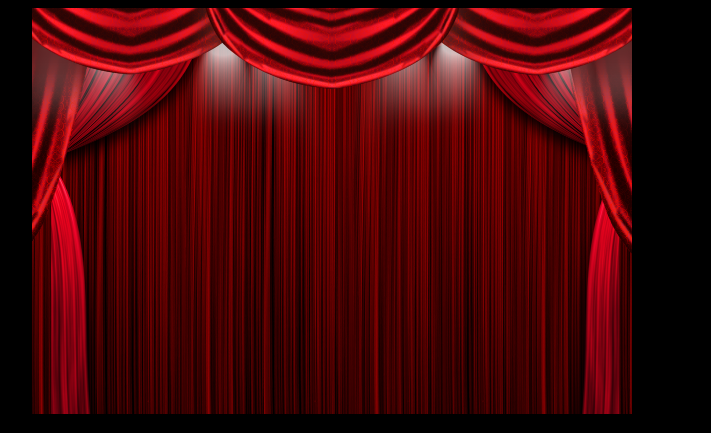
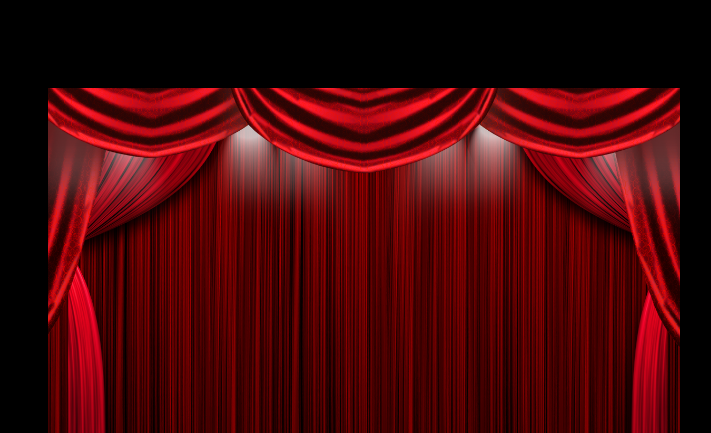
Before and after one commit to alexey-khisamutdinov/grainspikes-stub, a plain HTML site: page index.html in a window 1280 px wide. Shown: the top 433 px of the page, without its empty margins (276-987 px from the left). Drawn offline with Linux system fonts and the light colour scheme.

Commit message:
fix centring

```diff
--- a/css/styles.css
+++ b/css/styles.css
@@ -2,7 +2,7 @@ body {
     background-color: black;
 }
 div.verticalhorizontal {
-    display: table-cell;
+    margin-top: 7%;
     text-align: center;
     vertical-align: middle;
     height: 100%;
```
